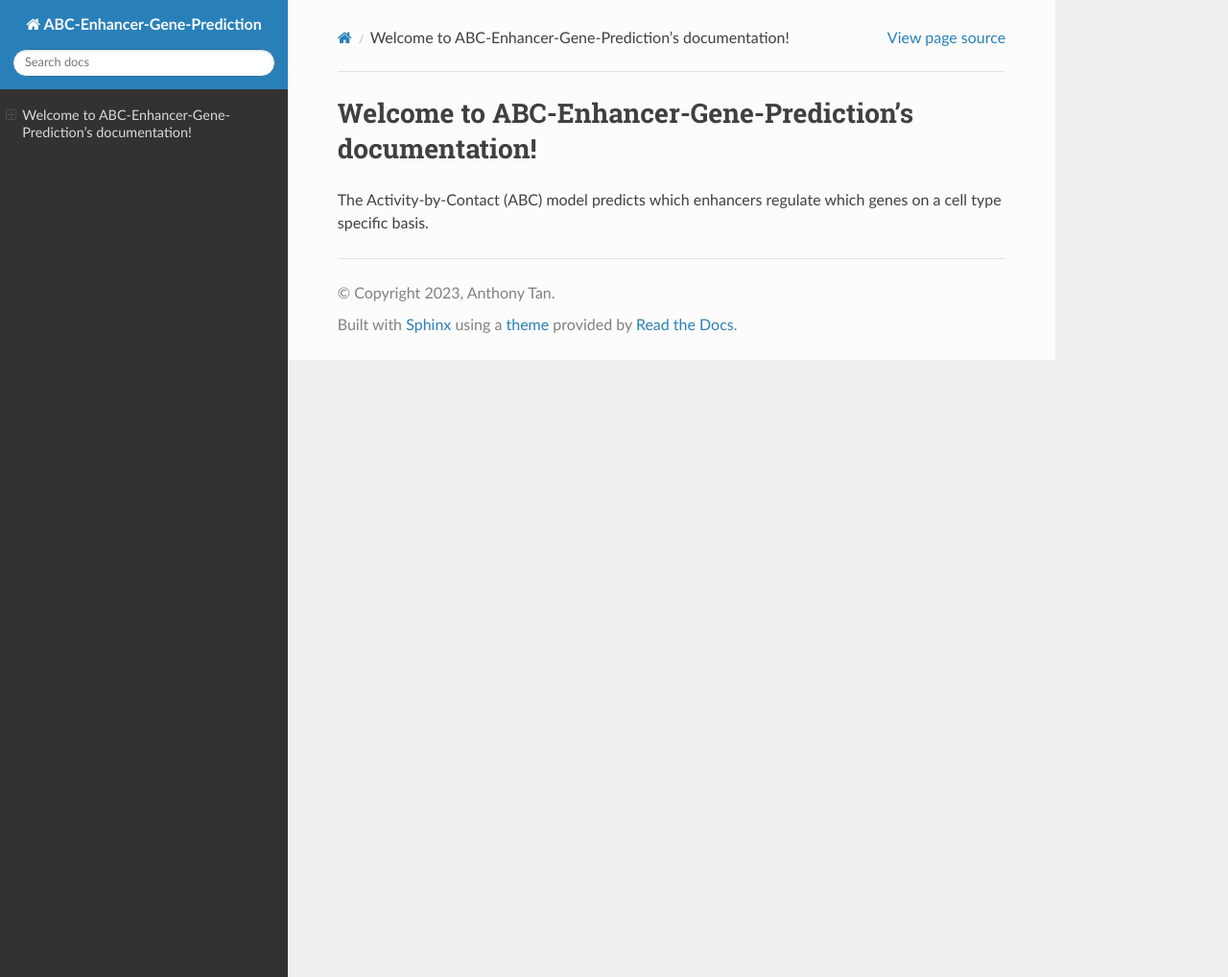
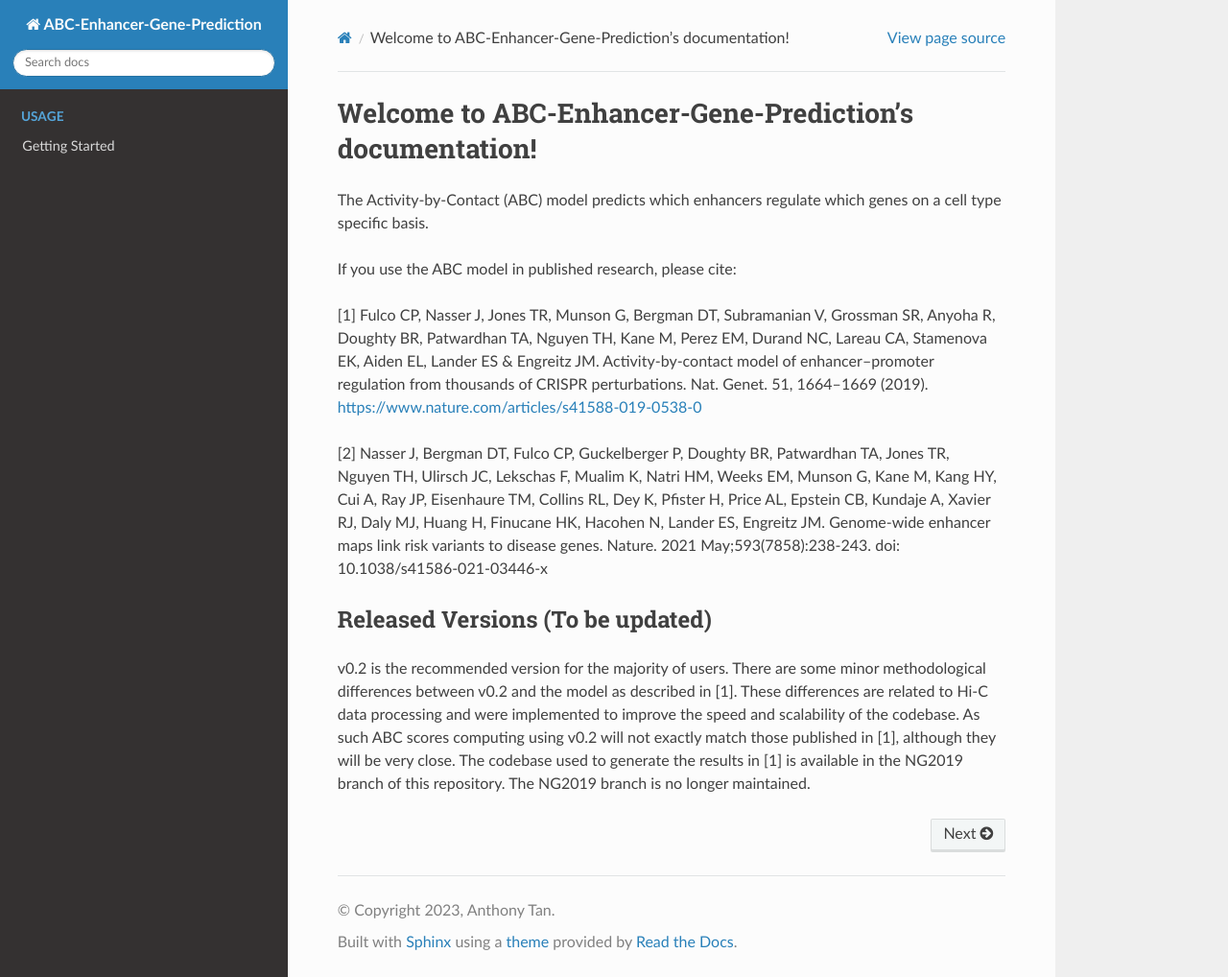
Before and after one commit to broadinstitute/ABC-Enhancer-Gene-Prediction, a Sphinx documentation site: the page built from docs/index.rst, in a window 1280 px wide and 1018 px high. Shown: the whole window at 96% size. Built offline with Sphinx 7.4.7 and the Read the Docs theme 2.0.0, drawn with Linux system fonts in a browser that asks for light colours; pages that are not in the unit, such as notebooks, are missing from menus.

Commit message:
Reorganized Usage. Added About ABC section (#98)
* Reorganized Usage. Added About ABC section

* added dev section

* more info on developers section

```diff
--- a/docs/conf.py
+++ b/docs/conf.py
@@ -13,7 +13,7 @@ author = "Anthony Tan"
 # -- General configuration ---------------------------------------------------
 # https://www.sphinx-doc.org/en/master/usage/configuration.html#general-configuration
 
-extensions = []
+extensions = []  # type: ignore
 
 templates_path = ["_templates"]
 exclude_patterns = ["_build", "Thumbs.db", ".DS_Store"]
@@ -23,4 +23,3 @@ exclude_patterns = ["_build", "Thumbs.db", ".DS_Store"]
 # https://www.sphinx-doc.org/en/master/usage/configuration.html#options-for-html-output
 
 html_theme = "sphinx_rtd_theme"
-html_static_path = ["_static"]
--- a/docs/index.rst
+++ b/docs/index.rst
@@ -6,8 +6,19 @@
 Welcome to ABC-Enhancer-Gene-Prediction's documentation!
 ========================================================
 
-The Activity-by-Contact (ABC) model predicts which enhancers regulate which genes
-on a cell type specific basis.
+The Activity-by-Contact (ABC) model predicts which enhancers regulate which genes on a cell type specific basis.
+
+If you use the ABC model in published research, please cite:
+
+[1] Fulco CP, Nasser J, Jones TR, Munson G, Bergman DT, Subramanian V, Grossman SR, Anyoha R, Doughty BR, Patwardhan TA, Nguyen TH, Kane M, Perez EM, Durand NC, Lareau CA, Stamenova EK, Aiden EL, Lander ES & Engreitz JM. Activity-by-contact model of enhancer–promoter regulation from thousands of CRISPR perturbations. Nat. Genet. 51, 1664–1669 (2019). https://www.nature.com/articles/s41588-019-0538-0
+
+[2] Nasser J, Bergman DT, Fulco CP, Guckelberger P, Doughty BR, Patwardhan TA, Jones TR, Nguyen TH, Ulirsch JC, Lekschas F, Mualim K, Natri HM, Weeks EM, Munson G, Kane M, Kang HY, Cui A, Ray JP, Eisenhaure TM, Collins RL, Dey K, Pfister H, Price AL, Epstein CB, Kundaje A, Xavier RJ, Daly MJ, Huang H, Finucane HK, Hacohen N, Lander ES, Engreitz JM. Genome-wide enhancer maps link risk variants to disease genes. Nature. 2021 May;593(7858):238-243. doi: 10.1038/s41586-021-03446-x
+
+Released Versions (To be updated)
+----------------------------------
+
+v0.2 is the recommended version for the majority of users. There are some minor methodological differences between v0.2 and the model as described in [1]. These differences are related to Hi-C data processing and were implemented to improve the speed and scalability of the codebase. As such ABC scores computing using v0.2 will not exactly match those published in [1], although they will be very close. The codebase used to generate the results in [1] is available in the NG2019 branch of this repository. The NG2019 branch is no longer maintained.
+
 
 
 .. toctree::
@@ -15,7 +26,8 @@ on a cell type specific basis.
    :hidden:
    :caption: Usage
 
-   usage/usage
+   usage/getting_started
+   usage/about_abc
 
 
 .. toctree::
```
Also changed, not shown: docs/usage/getting_started.rst (added, +86 -0 lines).
